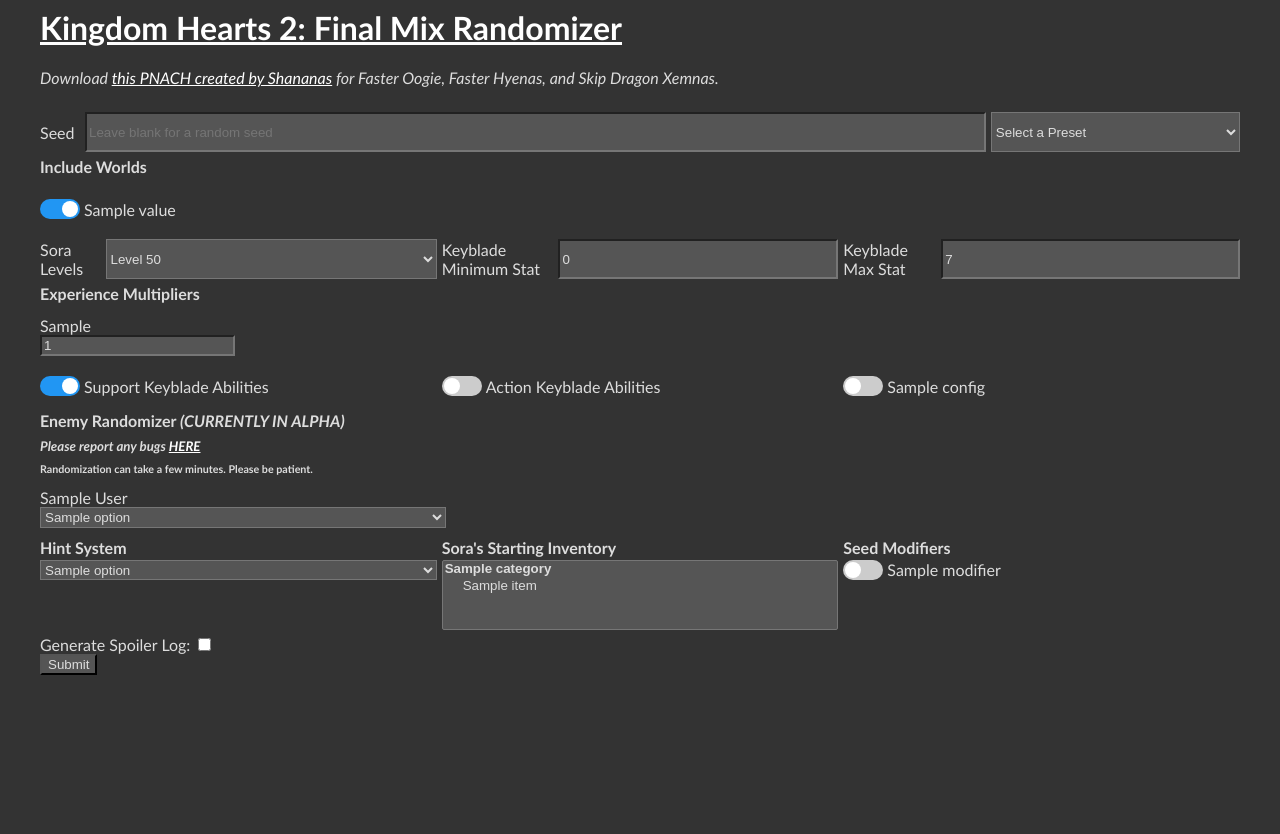
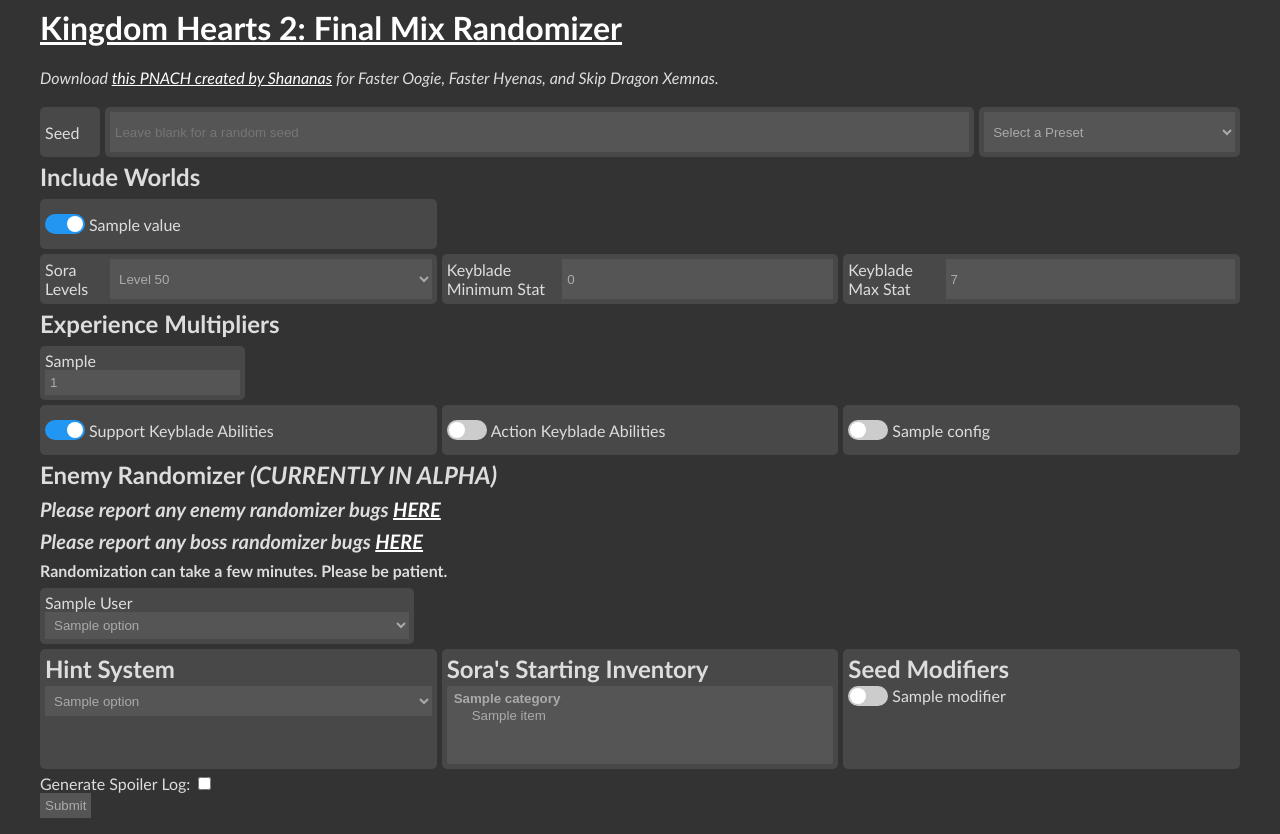
Before and after one commit to tommadness/KH2Randomizer, a Flask app: template templates/index.jinja in a window 1280 px wide. Before the commit the page ends 675 px from the top, so only its background shows below. Run offline with Flask 2, Linux system fonts and the light colour scheme; the template is opened without the code that fills it: most values are stand-ins (such as "Sample title", 1, 10 or a date in 2020); parts of the project's set-up code (start-up, migrations or seed data) failed here and were passed over; some libraries are stand-ins or nearby versions.

Commit message:
Maybe decentish UI

```diff
--- a/static/css/style.css
+++ b/static/css/style.css
@@ -8,7 +8,9 @@ body {
 
 select, input {
   background-color: #555;
-  color: #ddd;
+  color: #aaa;
+  border: none;
+  padding: 5px;
 }
 
 a {
@@ -22,6 +24,8 @@ a {
       grid-template-columns: repeat(auto-fit, minmax(300px, 1fr));
   place-content: stretch;
   grid-gap: 5px;
+  margin-top: 5px;
+  margin-bottom: 5px;
 }
 
 .container > div {
@@ -32,8 +36,9 @@ a {
       -ms-flex-align: center;
           align-items: center;
   min-height: 40px;
-  padding-top: 5px;
-  padding-bottom: 5px;
+  padding: 5px;
+  background-color: rgba(255, 255, 255, 0.1);
+  border-radius: 5px;
 }
 
 .container > div.vertical {
@@ -63,8 +68,8 @@ a {
 }
 
 .container.seed {
-  -ms-grid-columns: 40px (minmax(40px, auto))[6];
-      grid-template-columns: 40px repeat(6, minmax(40px, auto));
+  -ms-grid-columns: 60px (minmax(40px, auto))[6];
+      grid-template-columns: 60px repeat(6, minmax(40px, auto));
 }
 
 .container.exp {
@@ -155,7 +160,7 @@ input:focus + .slider {
 }
 
 #hint {
-  height: 20px;
+  height: 30px;
 }
 
 h4, h5, h6 {
@@ -163,4 +168,16 @@ h4, h5, h6 {
   margin-top: 0;
   margin-bottom: 3px;
 }
+
+h4 {
+  font-size: 1.5rem;
+}
+
+h5 {
+  font-size: 1.25rem;
+}
+
+h6 {
+  font-size: 1rem;
+}
 /*# sourceMappingURL=style.css.map */
--- a/static/css/style.scss
+++ b/static/css/style.scss
@@ -8,7 +8,9 @@ body {
 
 select, input {
     background-color: #555;
-    color: #ddd;
+    color: #aaa;
+    border: none;
+    padding: 5px;
 }
 
 a {
@@ -20,13 +22,16 @@ a {
     grid-template-columns: repeat(auto-fit,minmax(300px,1fr));
     place-content: stretch;
     grid-gap: 5px;
+    margin-top: 5px;
+    margin-bottom: 5px;
 
     > div {
         display: flex;
         align-items: center;
         min-height: 40px;
-        padding-top: 5px;
-        padding-bottom: 5px;
+        padding: 5px;
+        background-color: rgba(255,255,255,0.1);
+        border-radius: 5px;
 
         &.vertical {
             flex-direction: column;
@@ -49,7 +54,7 @@ a {
     }
 
     &.seed{
-        grid-template-columns: 40px repeat(6, minmax(40px,auto));
+        grid-template-columns: 60px repeat(6, minmax(40px,auto));
     }
 
     &.exp{
@@ -141,7 +146,7 @@ input:focus + .slider {
 }
 
 #hint {
-    height: 20px;
+    height: 30px;
 }
 
 h4,h5,h6 {
@@ -149,3 +154,13 @@ h4,h5,h6 {
     margin-top: 0;
     margin-bottom: 3px;
 }
+
+h4 {
+    font-size: 1.5rem;
+}
+h5{
+    font-size: 1.25rem;
+}
+h6{
+    font-size: 1rem;
+}
--- a/templates/index.jinja
+++ b/templates/index.jinja
@@ -57,7 +57,8 @@
     </div>
     <div class="container enemy">
     <h4>Enemy Randomizer <em>(CURRENTLY IN ALPHA)</em></h4>
-    <h5><em>Please report any bugs <a href="https://docs.google.com/forms/d/e/1FAIpQLSetSQExeeuJH45A57nVMPzba0uPYSe9c0tfOMFypihnQMDNjA/viewform">HERE</a></em></h5>
+    <h5><em>Please report any enemy randomizer bugs <a href="https://docs.google.com/forms/d/e/1FAIpQLSetSQExeeuJH45A57nVMPzba0uPYSe9c0tfOMFypihnQMDNjA/viewform">HERE</a></em></h5>
+    <h5><em>Please report any boss randomizer bugs <a href="https://forms.gle/Y3X8F1wvMMz3XPr66">HERE</a></em></h5>
     <h6>Randomization can take a few minutes. Please be patient.</h6>
         {%for optionGroup in bossEnemyConfig if not optionGroup in ["memory_expansion", "scale_boss_stats", "cups_bosses", "data_bosses"]%}
             <div class="vertical">
--- a/templates/seed.jinja
+++ b/templates/seed.jinja
@@ -8,7 +8,7 @@
 <h4>Included:</h4>
 <div class="container">
     {% for key in include %}
-        <label>{{key.value}}</label>
+        <div><label>{{key.value}}</label></div>
     {% endfor %}
 </div>
 
```
Also changed, not shown: 1 other file.
